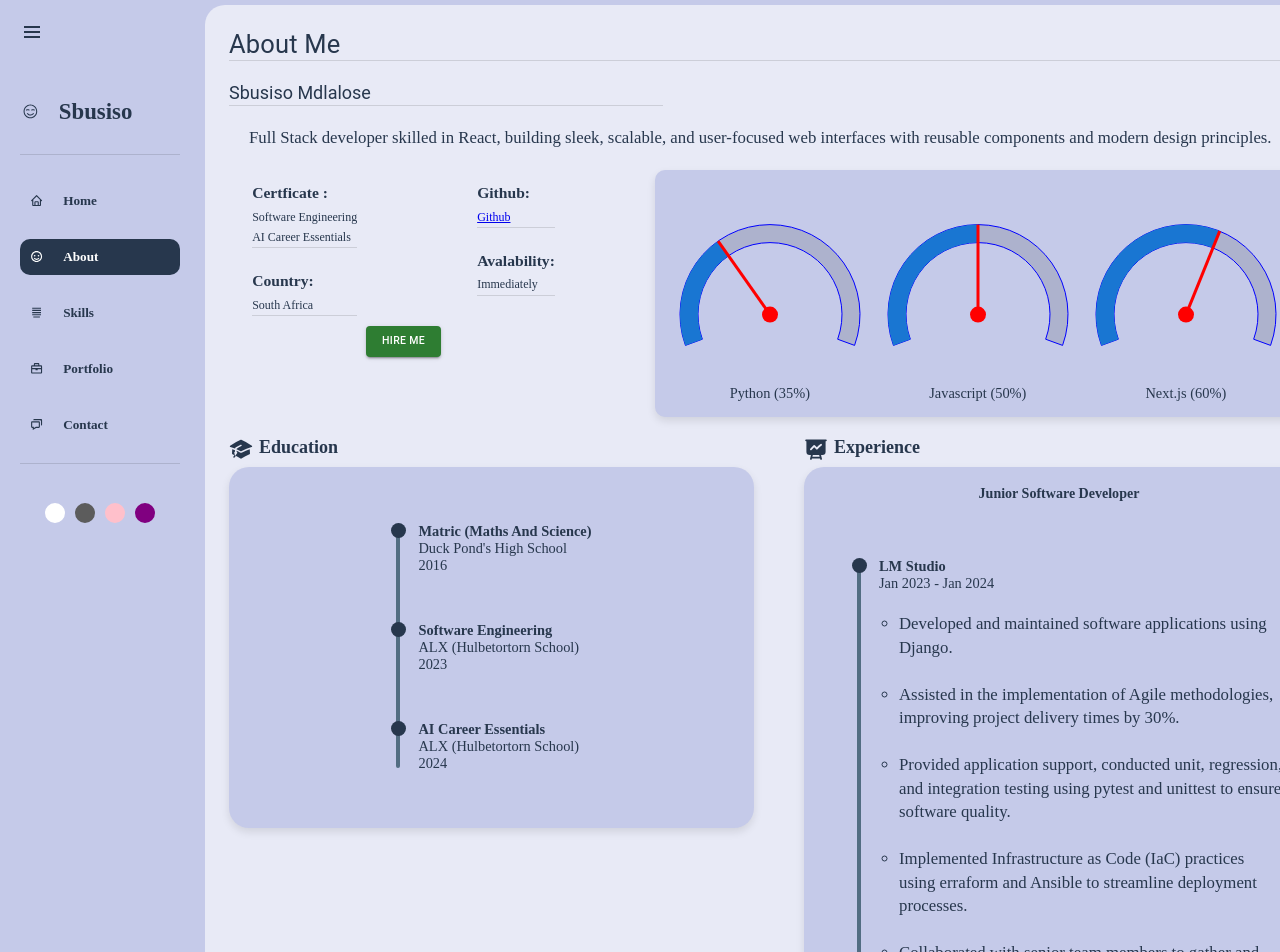
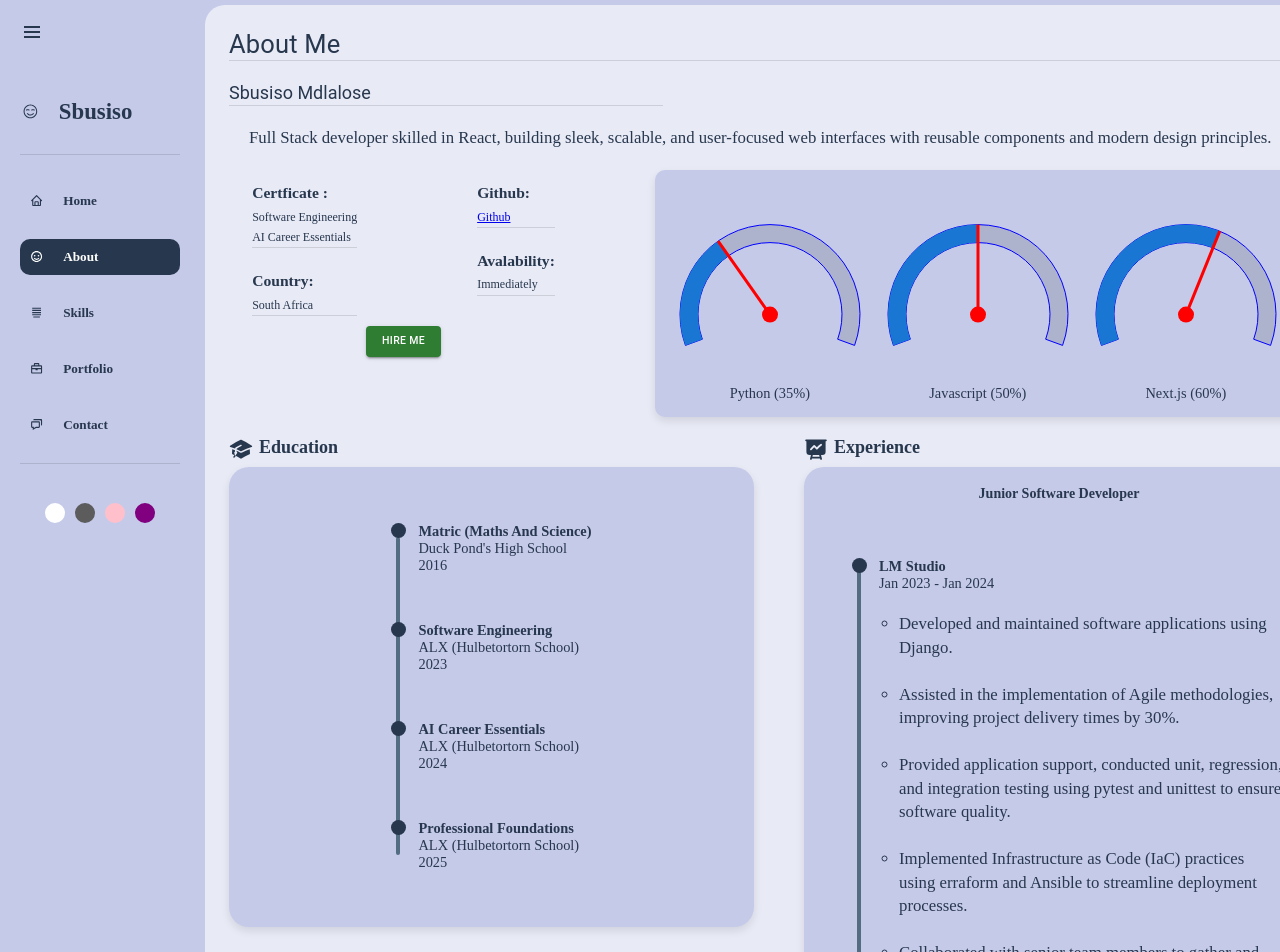
Before and after one commit to Mdlalose4life/Portfolio, a React (Vite) app in the folder frontend/: page /about in a window 1280 px wide. Shown: the top 952 px of the page. Built offline with nearby package versions, Linux system fonts and the light colour scheme.

Commit message:
Adding professionals foundations

```diff
--- a/frontend/src/components/About.jsx
+++ b/frontend/src/components/About.jsx
@@ -59,6 +59,11 @@ const Availability = [
       title: "AI Career Essentials",
       school: "ALX (Hulbetortorn School)",
       date: "2024",
+    },
+    {
+      title: "Professional Foundations",
+      school: "ALX (Hulbetortorn School)",
+      date: "2025",
     },
   ];
 
```
